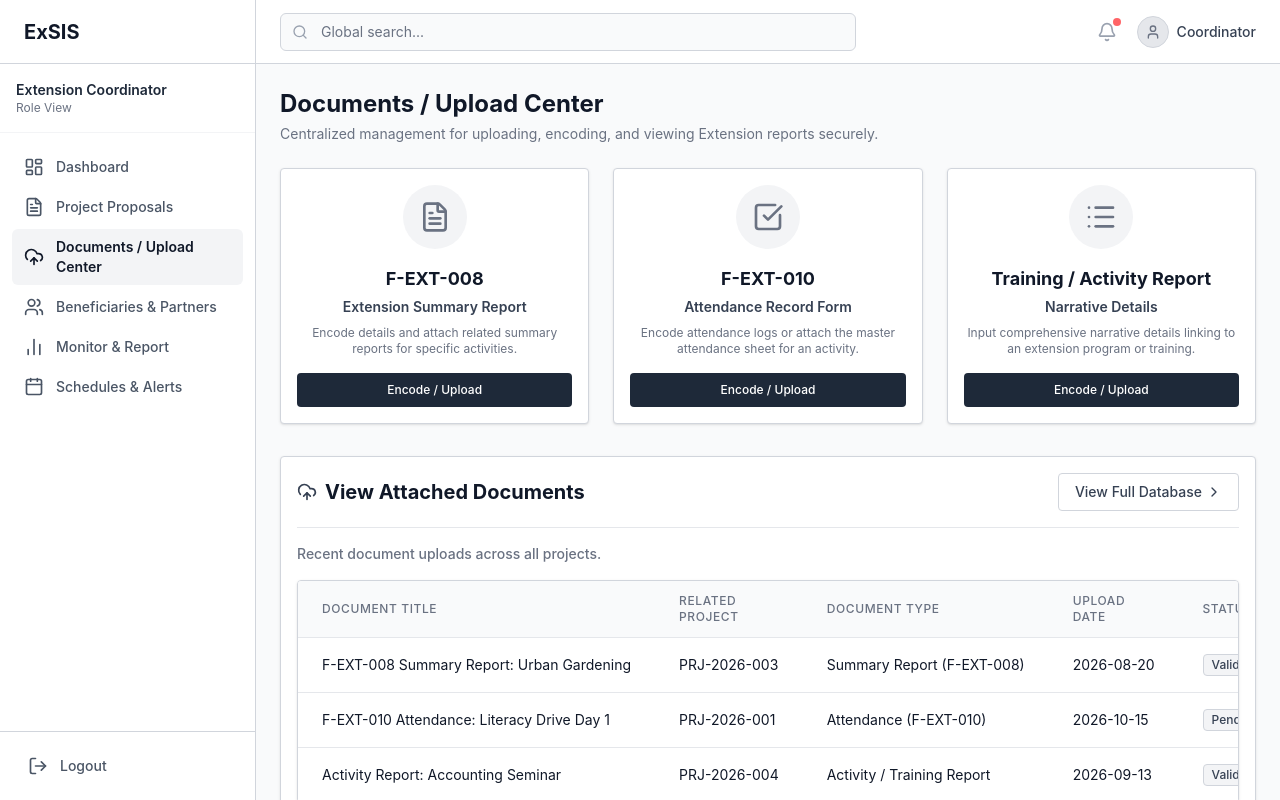
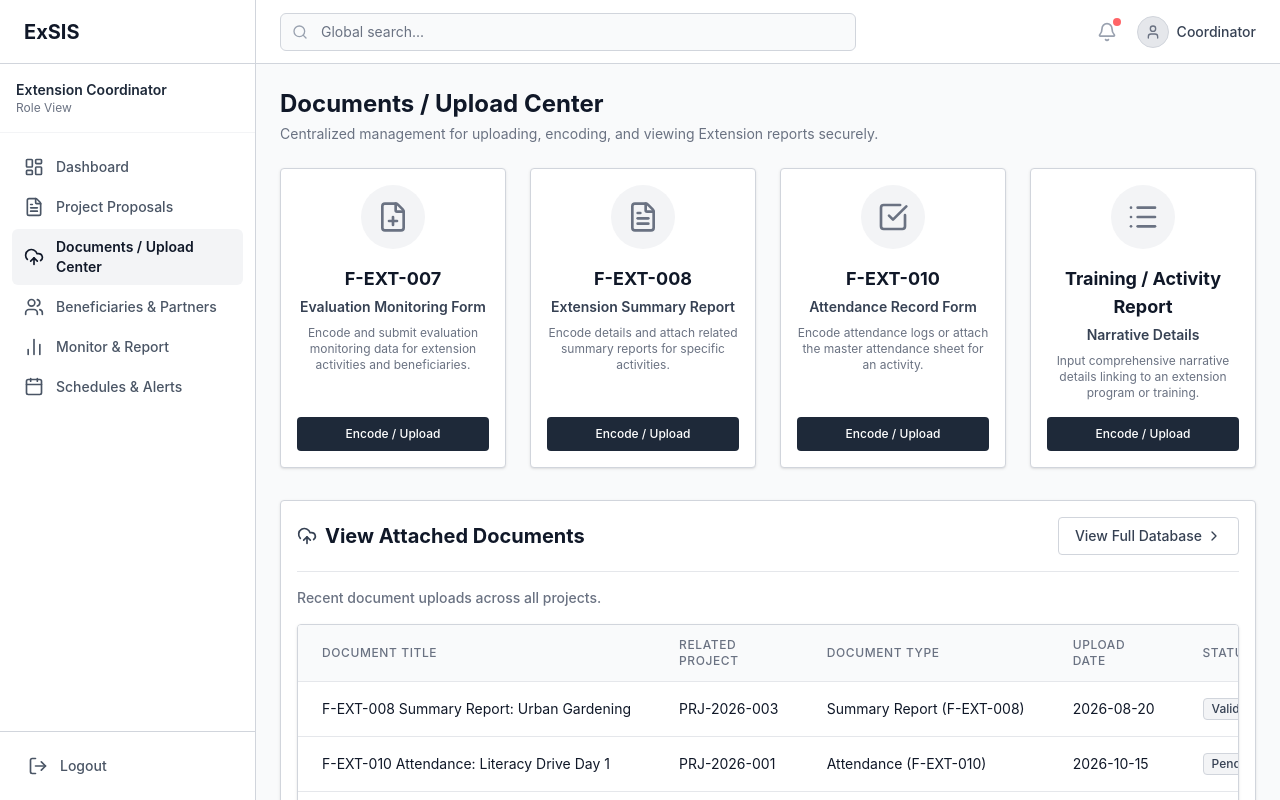
Before and after one commit to Philitachi/ExSIS, a React (Vite) app: page /documents-upload-center in a window 1280 px wide. Built offline with nearby package versions, Linux system fonts and the light colour scheme.

Commit message:
move the 007 form to documents/ upload center

```diff
--- a/src/pages/documentsUploadCenter/DocumentsUploadCenterPage.jsx
+++ b/src/pages/documentsUploadCenter/DocumentsUploadCenterPage.jsx
@@ -1,7 +1,7 @@
 import React, { useState } from 'react';
 import PageHeader from '../../components/layout/PageHeader';
 import { useNavigate } from 'react-router-dom';
-import { UploadCloud, FileText, CheckSquare, List, ChevronRight } from 'lucide-react';
+import { UploadCloud, FileText, CheckSquare, List, FilePlus, ChevronRight } from 'lucide-react';
 import DataTable from '../../components/common/DataTable';
 import StatusBadge from '../../components/common/StatusBadge';
 import { mockDocuments } from '../../data/mockDocuments';
@@ -16,7 +16,15 @@ const DocumentsUploadCenterPage = () => {
         subtitle="Centralized management for uploading, encoding, and viewing Extension reports securely."
       />
 
-      <div className="grid grid-cols-1 md:grid-cols-3 gap-6">
+      <div className="grid grid-cols-1 md:grid-cols-2 lg:grid-cols-4 gap-6">
+        <UploadCard
+          icon={FilePlus}
+          title="F-EXT-007"
+          subtitle="Evaluation Monitoring Form"
+          description="Encode and submit evaluation monitoring data for extension activities and beneficiaries."
+          onClick={() => navigate('/monitor-report/evaluation/new')}
+        />
+
         <UploadCard
           icon={FileText}
           title="F-EXT-008"
--- a/src/pages/monitorReport/MonitorReportPage.jsx
+++ b/src/pages/monitorReport/MonitorReportPage.jsx
@@ -1,7 +1,7 @@
 import React, { useState } from 'react';
 import PageHeader from '../../components/layout/PageHeader';
 import { useNavigate } from 'react-router-dom';
-import { FilePlus, FileText, Download, RefreshCw } from 'lucide-react';
+import { FileText, Download, RefreshCw } from 'lucide-react';
 import MonitorReportOverview from '../../components/monitorReport/MonitorReportOverview';
 import BeneficiaryStatisticsPanel from '../../components/monitorReport/BeneficiaryStatisticsPanel';
 import RawEvaluationTable from '../../components/monitorReport/RawEvaluationTable';
@@ -16,13 +16,6 @@ const MonitorReportPage = () => {
             <PageHeader
                 title="Monitor & Report"
                 subtitle="Track evaluation scores, beneficiary summaries, project metrics, and generate filtered project reports from saved system data."
-                action={
-                    <div className="flex space-x-2">
-                        <button onClick={() => navigate('/monitor-report/evaluation/new')} className="wireframe-btn-primary flex items-center text-xs">
-                            <FilePlus className="w-3 h-3 mr-2" /> Submit F-EXT-007
-                        </button>
-                    </div>
-                }
             />
 
             <div className="wireframe-card p-0 overflow-hidden">
```
